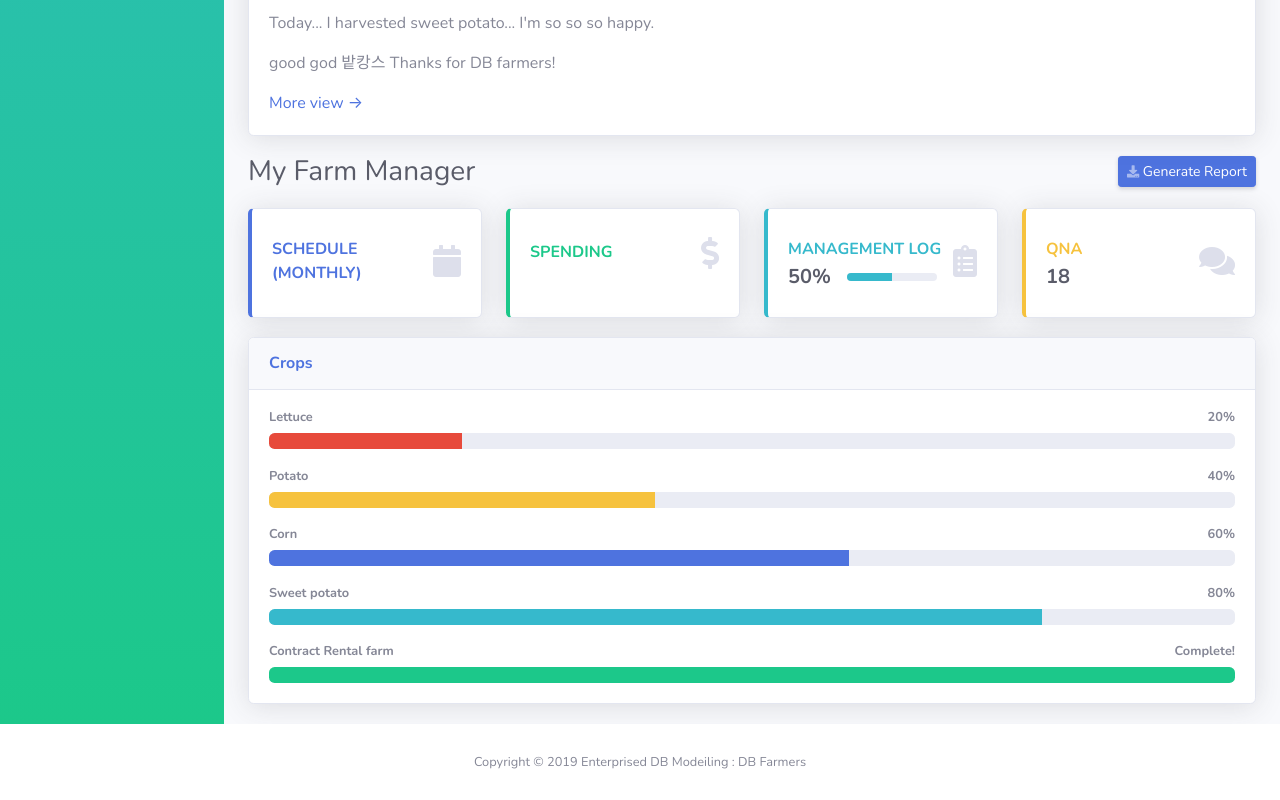
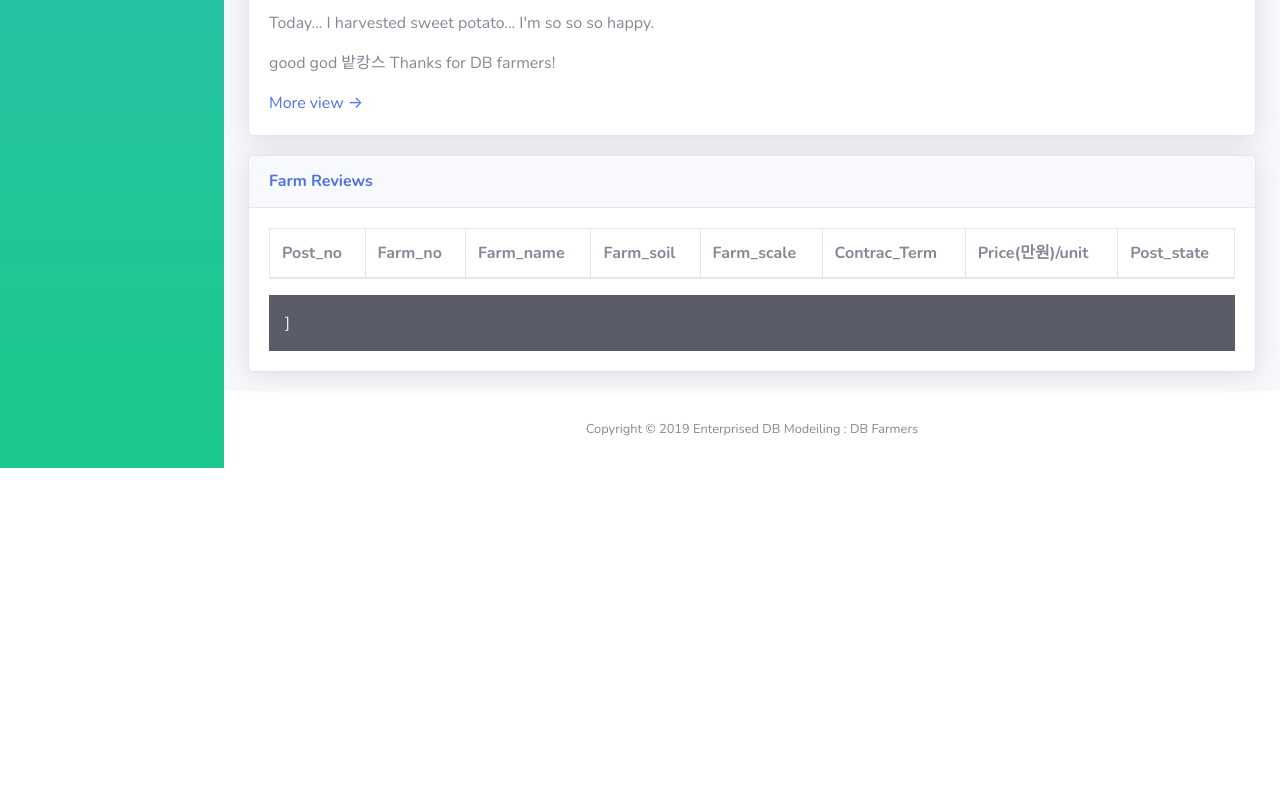
Before and after one commit to Yoonzzi/DB-farmers, a website with bundled scripts: page Farm_Log.html in a window 1280 px wide. Shown: the part 945-1745 px from the top of the page. After the commit the page ends 1413 px from the top, so only its background shows below. Built offline with nearby package versions, Linux system fonts and the light colour scheme.

Commit message:
Update Farm_Log.html

```diff
--- a/Farm_Log.html
+++ b/Farm_Log.html
@@ -339,135 +339,36 @@
             </div>
 
           <!-- Page Heading -->
-          <div class="d-sm-flex align-items-center justify-content-between mb-4">
-            <h1 class="h3 mb-0 text-gray-800">My Farm Manager</h1>
-            <a href="#" class="d-none d-sm-inline-block btn btn-sm btn-primary shadow-sm"><i class="fas fa-download fa-sm text-white-50"></i> Generate Report</a>
-          </div>
+          <div class="card shadow mb-4">
+            <div class="card-header py-3">
+              <h6 class="m-0 font-weight-bold text-primary">Farm Reviews
+                <!-- Dropdown - Messages -->
+              </h6>
+            </div>
 
-          <!-- Content Row -->
-          <div class="row">
+            <div class="card-body">
+              <div class="table-responsive">
+                <table class="table table-bordered" id="dataTable" width="100%" cellspacing="0">
+                  <thead>
+                      <tr>
+                          <th>Post_no</th>
+                          <th>Farm_no</th>
+                          <th>Farm_name</th>
+                          <th>Farm_soil</th>
+                          <th>Farm_scale</th>
+                          <th>Contrac_Term</th>
+                          <th>Price(만원)/unit</th>
+                          <th>Post_state</th>
+                          </tr>
+                  </thead>
+                 </table>
+                  <p class="text-gray-200 p-3 bg-dark m-0">
+                     ]
 
-            <!-- Earnings (Monthly) Card Example -->
-            <div class="col-xl-3 col-md-6 mb-4">
-              <div class="card border-left-primary shadow h-100 py-2">
-                <div class="card-body">
-                  <div class="row no-gutters align-items-center">
-                    <div class="col mr-2">
-                      <div class="text-xs font-weight-bold text-primary text-uppercase mb-1">Schedule (Monthly)</div>
-                      <div class="h5 mb-0 font-weight-bold text-gray-800"></div>
-                    </div>
-                    <div class="col-auto">
-                      <i class="fas fa-calendar fa-2x text-gray-300"></i>
-                    </div>
-                  </div>
+                  </p>
                 </div>
               </div>
             </div>
-
-            <!-- Earnings (Monthly) Card Example -->
-            <div class="col-xl-3 col-md-6 mb-4">
-              <div class="card border-left-success shadow h-100 py-2">
-                <div class="card-body">
-                  <div class="row no-gutters align-items-center">
-                    <div class="col mr-2">
-                      <div class="text-xs font-weight-bold text-success text-uppercase mb-1">Spending</div>
-                      <div class="h5 mb-0 font-weight-bold text-gray-800"></div>
-                    </div>
-                    <div class="col-auto">
-                      <i class="fas fa-dollar-sign fa-2x text-gray-300"></i>
-                    </div>
-                  </div>
-                </div>
-              </div>
-            </div>
-
-            <!-- Earnings (Monthly) Card Example -->
-            <div class="col-xl-3 col-md-6 mb-4">
-              <div class="card border-left-info shadow h-100 py-2">
-                <div class="card-body">
-                  <div class="row no-gutters align-items-center">
-                    <div class="col mr-2">
-                      <div class="text-xs font-weight-bold text-info text-uppercase mb-1">Management Log</div>
-                      <div class="row no-gutters align-items-center">
-                        <div class="col-auto">
-                          <div class="h5 mb-0 mr-3 font-weight-bold text-gray-800">50%</div>
-                        </div>
-                        <div class="col">
-                          <div class="progress progress-sm mr-2">
-                            <div class="progress-bar bg-info" role="progressbar" style="width: 50%" aria-valuenow="50" aria-valuemin="0" aria-valuemax="100"></div>
-                          </div>
-                        </div>
-                      </div>
-                    </div>
-                    <div class="col-auto">
-                      <i class="fas fa-clipboard-list fa-2x text-gray-300"></i>
-                    </div>
-                  </div>
-                </div>
-              </div>
-            </div>
-
-            <!-- Pending Requests Card Example -->
-            <div class="col-xl-3 col-md-6 mb-4">
-              <div class="card border-left-warning shadow h-100 py-2">
-                <div class="card-body">
-                  <div class="row no-gutters align-items-center">
-                    <div class="col mr-2">
-                      <div class="text-xs font-weight-bold text-warning text-uppercase mb-1">QnA</div>
-                      <div class="h5 mb-0 font-weight-bold text-gray-800">18</div>
-                    </div>
-                    <div class="col-auto">
-                      <i class="fas fa-comments fa-2x text-gray-300"></i>
-                    </div>
-                  </div>
-                </div>
-              </div>
-            </div>
-          </div>
-
-          <!-- Project 섹션 -->
-
-
-
-
-              <!-- Project Card Example -->
-              <div class="card shadow mb-4">
-                <div class="card-header py-3">
-                  <h6 class="m-0 font-weight-bold text-primary">Crops</h6>
-                </div>
-                <div class="card-body">
-                  <h4 class="small font-weight-bold">Lettuce <span class="float-right">20%</span></h4>
-                  <div class="progress mb-4">
-                    <div class="progress-bar bg-danger" role="progressbar" style="width: 20%" aria-valuenow="20" aria-valuemin="0" aria-valuemax="100"></div>
-                  </div>
-                  <h4 class="small font-weight-bold">Potato <span class="float-right">40%</span></h4>
-                  <div class="progress mb-4">
-                    <div class="progress-bar bg-warning" role="progressbar" style="width: 40%" aria-valuenow="40" aria-valuemin="0" aria-valuemax="100"></div>
-                  </div>
-                  <h4 class="small font-weight-bold">Corn <span class="float-right">60%</span></h4>
-                  <div class="progress mb-4">
-                    <div class="progress-bar" role="progressbar" style="width: 60%" aria-valuenow="60" aria-valuemin="0" aria-valuemax="100"></div>
-                  </div>
-                  <h4 class="small font-weight-bold">Sweet potato <span class="float-right">80%</span></h4>
-                  <div class="progress mb-4">
-                    <div class="progress-bar bg-info" role="progressbar" style="width: 80%" aria-valuenow="80" aria-valuemin="0" aria-valuemax="100"></div>
-                  </div>
-                  <h4 class="small font-weight-bold">Contract Rental farm <span class="float-right">Complete!</span></h4>
-                  <div class="progress">
-                    <div class="progress-bar bg-success" role="progressbar" style="width: 100%" aria-valuenow="100" aria-valuemin="0" aria-valuemax="100"></div>
-                  </div>
-                </div>
-              </div>
-
-
-
-
-
-
-            </div>
-          </div>
-
-        </div>
         <!-- /.container-fluid -->
 
       </div>
```
